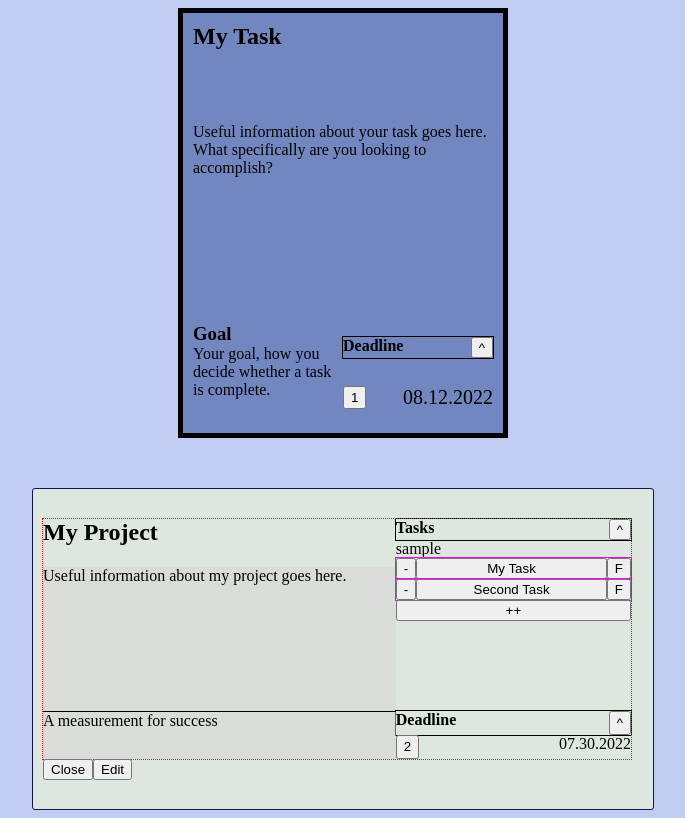
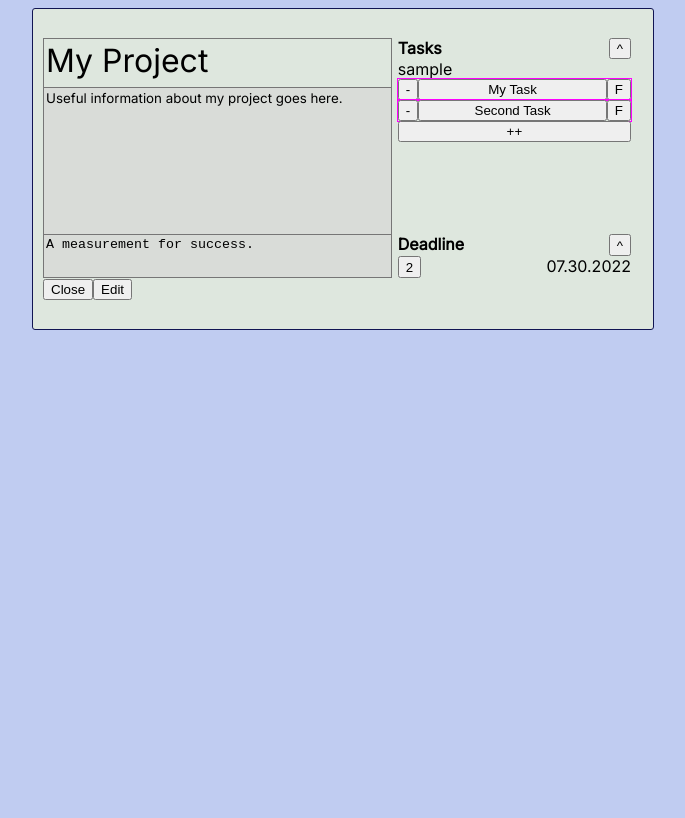
Before and after one commit to riverJD/todo, a website built with webpack: page dist/index.html in a window 1280 px wide. Both pictures are taken after a click on the button "Edit". Shown: the whole page, without its empty margins (297-982 px from the left). Built offline with nearby package versions, Linux system fonts and the light colour scheme; a web font is replaced by a local one.

Commit message:
Work on editing cards, pop up tasks

```diff
--- a/src/default-project.json
+++ b/src/default-project.json
@@ -2,6 +2,6 @@
 "description": "Useful information about my project goes here.",
 "priority": 2,
 "toDoCount": 0,
-"goal": "A measurement for success",
+"goal": "A measurement for success.",
 "deadline": "07/30/2022"
 }
--- a/src/index.js
+++ b/src/index.js
@@ -24,14 +24,11 @@ testProject.tasks.addTask(test)
 const content = document.querySelector("#content");
 
 
-
-
-renderTask(Task());
 //const testProj = renderProject(testProject);
 
 
 const NEWPROJ = Project();
-console.log(NEWPROJ.content.getPriority())
+
 
 NEWPROJ.tasks.addTask(Task());
 NEWPROJ.tasks.addTask(test2);
--- a/src/interface.js
+++ b/src/interface.js
@@ -3,6 +3,7 @@ import { element, makeContainer, setAttributes } from "./utils";
 import defaultProject from "./default-project.json"
 import defaultTask from "./default-task.json";
 import { Task } from "./todo";
+import { Project } from "./project";
 
 
 // Interface for adding tasks and projects.
@@ -92,6 +93,7 @@ const renderProject = (projectObject) => {
         // Will replace with image
         const closeProject = element('input', {'type': 'button', 'id': 'close-project', 'value': 'Close'});
         const editProject = element('input', {'type': 'button', 'id': 'edit-project', 'value': 'Edit'})
+        editProject.addEventListener('click', () => editProjectBox())
 
         buttonContainer.appendChild(closeProject)
         buttonContainer.appendChild(editProject)
@@ -121,56 +123,132 @@ const renderProject = (projectObject) => {
 
 }
 
+const editProjectBox = () => {
+
+    console.log('editing');
+
+    const tempProj = Project();
+
+    editTitle();
+    editProjectDescription();
+    editProjectGoal();
+
+}
+
+// Enable editing of title of project. Fills in input with content already stored for UX
+const editTitle = () => {
+
+    const title = document.querySelector(".project-title");
+
+    const editTitleBox = element('textarea',  {'name': 'textarea', 'placeholder': title.innerText, "class": 'edit-proj-box project-title project-item'});
+    editTitleBox.textContent = title.innerText;
+    title.parentNode.insertBefore(editTitleBox, title);
+    title.remove();
+
+
+}
+
+// Enable editing of description/content of project. Fills in input with content already stored for UX
+const editProjectDescription = () => {
+
+    const desc = document.querySelector('.project-desc');
+
+    //const editDescriptionBox = element('input', {'type': 'text', 'placeholder': desc.innerText, 'class': 'project-description project-item edit-box',})
+    const editDescriptionBox = element('textarea', {'name':'textarea', 'placeholder': desc.innerText, 'class': 'edit-proj-box project-item project-desc'});
+    editDescriptionBox.textContent = desc.innerText;
+    desc.parentNode.insertBefore(editDescriptionBox, desc);
+    desc.remove();
+
+}
+
+const editProjectGoal = () => {
+
+    const goal = document.querySelector('.project-goal');
+    const goalText = goal.innerText;
+    console.log(goalText);
+    const editGoalBox = element('textarea', {'placeholder': goalText, 'class': 'edit-proj-box project-goal project-item'})
+    editGoalBox.textContent = goalText;
+    goal.parentNode.insertBefore(editGoalBox, goal);
+    goal.remove();
+
+}
+
+// Show a full task on screen
 const renderTask = (task) => {
 
+    // DOM element to attach self to
     const content = document.querySelector("#content");
 
+    // The actual render object
     const taskPopup = () => {
         const newTask = element('div', {'class': "task", id: `${task.title}-id`})
 
+
+        const title = () => {
+
             const title = element('h2', {'class': "task-title"});
             title.textContent = task.title;
+            return title;
+        }
+
+        const description = () => {
+
 
         const description = element('div', {'class': "task-desc", 'id': `${task.title}-desc`});
         description.textContent = task.description;
+                return description;
+        }
 
+            // Creating a DOM container to hold priority and deadline display
         const priority = () => {
 
             const priority = makeContainer('task-deadline');
             const priorityHeader = priority.querySelector('.task-deadline-header');
             priorityHeader.textContent = "Deadline"
+            const priorityButton = element('input', {'type': 'button', 'class': "priority-button task-item", 'value': task.getPriority()});
+
             const deadlineContent = priority.querySelector('.task-deadline-content');
             const deadline = element('div', {'class': "task-deadline task-item", "id": `${task.deadline}-deadline`});
-    const priorityButton = element('input', {'type': 'button', 'class': "priority-button task-item", 'value': task.getPriority()});
             deadline.textContent = format(task.getDeadline(), "MM.dd.yyyy");
             deadlineContent.appendChild(deadline);
+
+
             priority.appendChild(deadlineContent);
             deadlineContent.appendChild(priorityButton);
-
-
             priority.value = task.priority;
 
             return priority;
         }
 
+        // Creation of goal element
         const goal = () => {
             const goal = element('div', {'class': "task-goal", "id": `${task.title}-goal`});
             const goalHeader = element('h3', {'class': 'goal-button'})
             const goalContent = element('p', {'class': 'goal-content'});
             goalContent.textContent = task.getGoal();
             goalHeader.textContent = "Goal"
-
-
             goal.appendChild(goalHeader)
             goal.appendChild(goalContent)
 
             return goal;
         }
 
-    newTask.appendChild(title);
-   newTask.appendChild(description);
+        const buttonBar = () => {
+
+
+            const deleteTask = element('input', {'type': 'button', 'class': 'task-button delete-task', 'id': 'delete-task'})
+            deleteTask.addEventListener('click', (e) => deleteTask(e.target.parentNode, task))
+
+            return deleteTask;
+
+        }
+
+
+        newTask.appendChild(title());
+        newTask.appendChild(description());
         newTask.appendChild(priority());
         newTask.appendChild(goal());
+        newTask.appendChild(buttonBar());
 
 
         return newTask;
@@ -180,17 +258,14 @@ const renderTask = (task) => {
     content.appendChild(taskPopup());
 }
 
-//Project object
+//Handles display of 'Tasks list'
 const renderTaskList = (project) => {
 
     const list = document.querySelector('.tasks-container')
 
     const miniList = document.querySelectorAll('.mini-task');
     miniList.forEach(mini => mini.remove())
-    console.log(project.tasks.getTaskList());
-
     for (let task of project.tasks.getTaskList()){
-        console.log(task.getTitle());
 
         const minitask = createMiniTask(project, task);
         list.insertBefore(minitask, list.lastElementChild);
@@ -214,12 +289,22 @@ const createTask = (container, project) => {
 
 }
 
+// Deletes parent dom, and respective task from project
+const deleteTask = (DOM, task) => {
+
+    console.log(DOM);
+    console.log(task);
+
+
+
+}
+
 // Creates a mini-task DOM element out of task object
 const createMiniTask = (project, task) => {
 
     const minitask = element('div', {'class':'mini-task'})
 
-    console.log(task);
+    //console.log(task);
     // Delete mini
     const removeMini = element('input', {'type': 'button', 'class': 'mini-button mini-delete', 'value': '-'})
     removeMini.addEventListener('click', () => deleteMini(project, task));
@@ -282,7 +367,7 @@ const createListeners = (project) => {
 
     // Create listeners for buttons
     const edit = document.querySelector('#edit-project');
-    console.log(project.content.getPriority())
+    //console.log(project.content.getPriority())
     const close = document.querySelector('#close-project');
     close.addEventListener('click', () => closeProject());
     // Content button (expand content)
@@ -293,9 +378,9 @@ const createListeners = (project) => {
     priority.addEventListener('click', (e) => {
 
         const currentPriority = project.content.getPriority();
-        console.log(currentPriority);
+      //  console.log(currentPriority);
 
-        console.log('tf')
+
         const updatedPriority = ((currentPriority) % 3) + 1;
         project.content.setPriority(updatedPriority);
         e.target.value = updatedPriority;
@@ -303,18 +388,16 @@ const createListeners = (project) => {
 
     })
 
+}
 
 
 
-}
 
 const closeProject = () => {
     console.log('click')
     const project = document.querySelector('.project')
 
     project.remove();
-
-
 
 }
 
@@ -326,8 +409,6 @@ const addProjectPopUp = () => {
     const button = element("button", {"id": "project-button", "value": "Pressit","textContent": "Press"})
     button.addEventListener("click", () => {
 
-
-
     })
 
 
--- a/src/project.js
+++ b/src/project.js
@@ -26,7 +26,6 @@ const Project = (title = defaultProject.title, deadline = defaultProject.deadlin
     // task module
     const tasks = (() => {
 
-        console.log(priority)
         const addTask = (task) => {
             _taskList.push(task)
         }
--- a/src/style.css
+++ b/src/style.css
@@ -55,7 +55,7 @@ h1,h2,h3,h4,h5,p, ul, li{
 
     display: grid;
 
-    grid-template-rows: 1fr 2fr 1fr;
+    grid-template-rows: 1fr 2fr 1fr 1fr;
     grid-template-columns: 1fr 1fr;
     grid-template-areas:
     "title title"
@@ -113,7 +113,7 @@ h1,h2,h3,h4,h5,p, ul, li{
     width: min(600px, 98%);
     min-width: 300px;
 
-
+    font-family: inter;
     display: flex;
     flex-direction: column-reverse;
     justify-content: center;
@@ -130,10 +130,10 @@ h1,h2,h3,h4,h5,p, ul, li{
 }
 
 .project-content{
-    outline: 1px dotted red;
+
     height: 80%;
     width: 98%;
-
+    gap: 5px;
     display: grid;
 
     grid-template-columns: 3fr 2fr;
@@ -154,7 +154,7 @@ h1,h2,h3,h4,h5,p, ul, li{
 
     display: flex;
     justify-content: space-between;
-    outline: 1px solid black;
+
 
 }
 
@@ -165,24 +165,38 @@ h1,h2,h3,h4,h5,p, ul, li{
 }
 
 .project-title{
+    width: 98%;
+    height: 100%;
+    grid-area: title;
 
-    grid-area: title;
+    background-color: var(--project-color);
+    font-family: inter;
+    font-size: 32px;
 
 }
 
 .project-desc{
+    height: 100%;
+    width: 98%;
 
+    font-family: inter;
     grid-area: summary;
     background-color: var(--sub-bg-color, rgba(211, 209, 209, 0.493));
 
 }
 
 .project-goal{
-    border-top: 1px solid black;
+    width: 98%;
    background-color: var(--sub-bg-color, rgba(211, 209, 209, 0.493));
 
     grid-area: objective;
 }
+
+.edit-proj-box{
+    resize: none;
+
+}
+
 
 .deadline-container{
     display: grid;
```
Also changed, not shown: dist/index.html, dist/main.js. Lines whose indentation alone changed are shown as unchanged.
